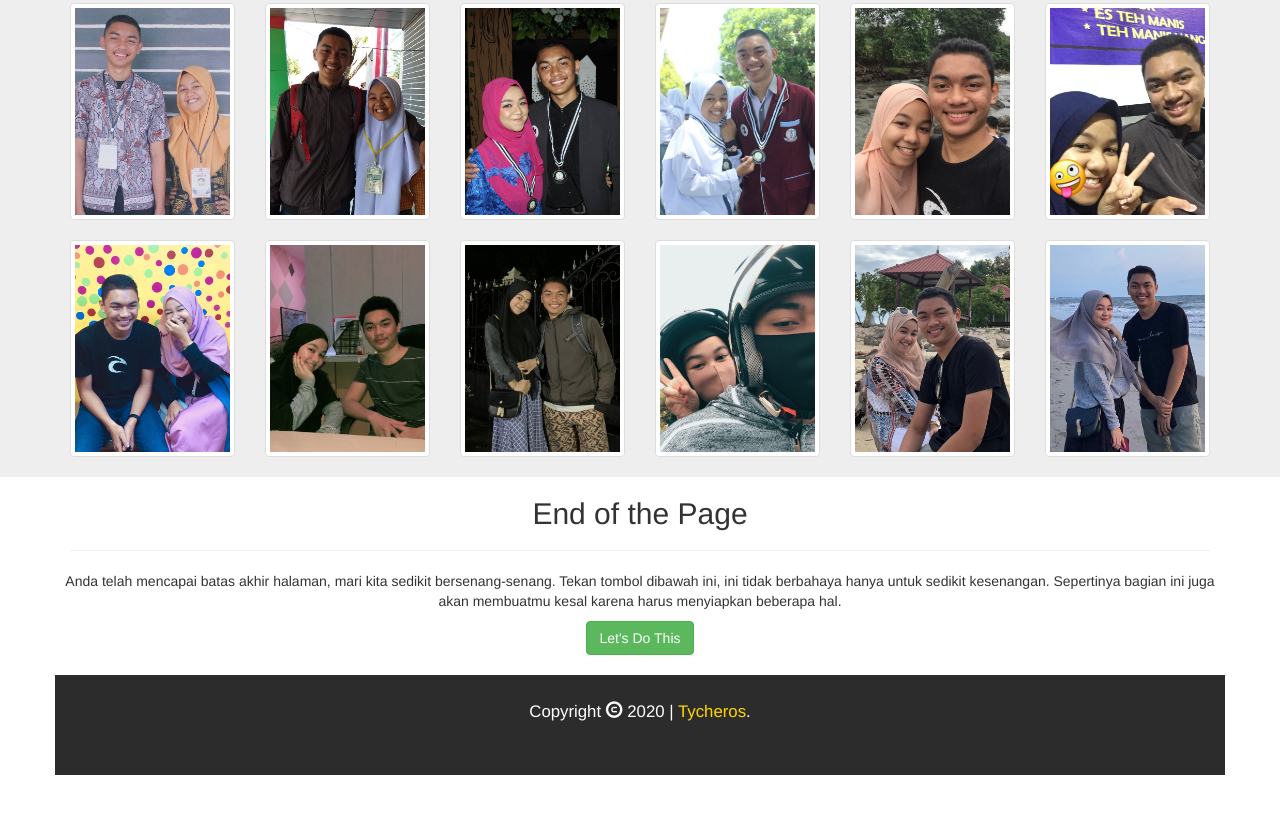
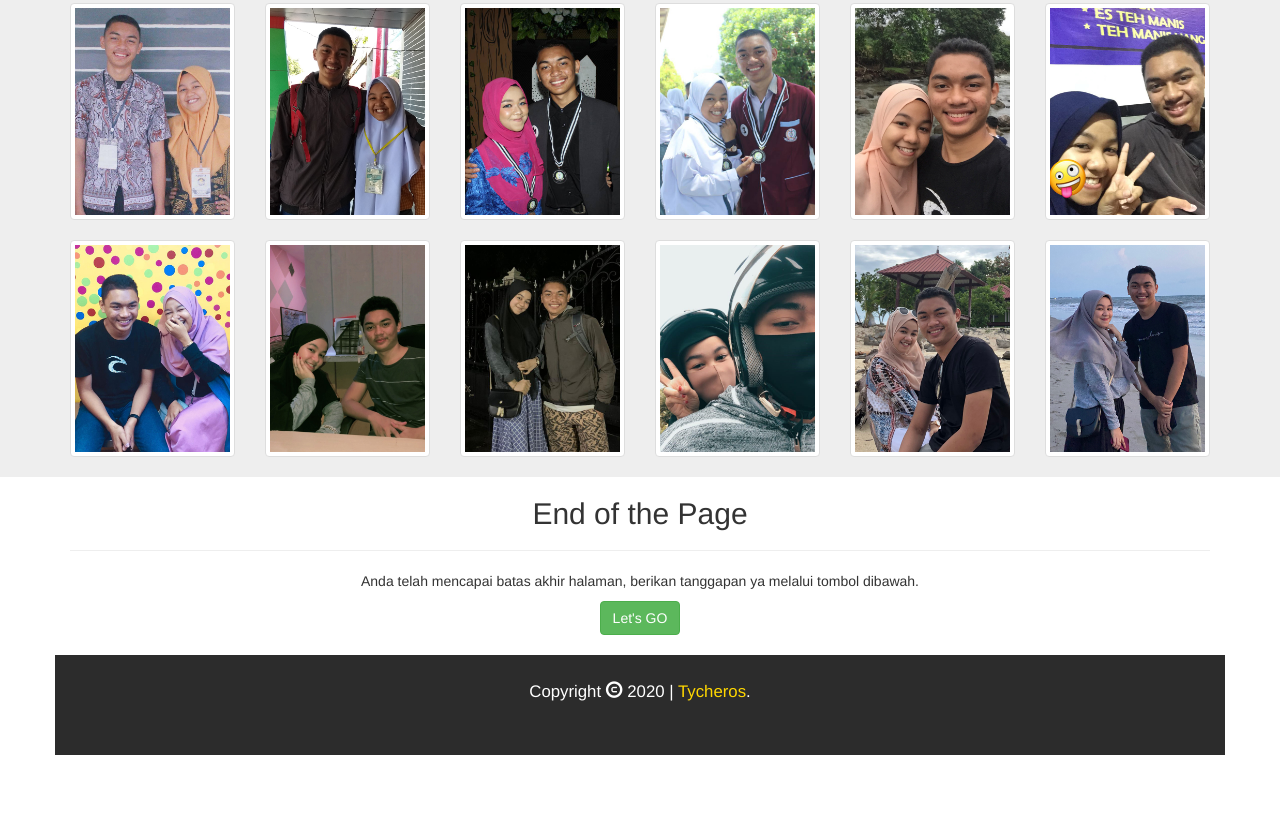
Before and after one commit to publicflare/ayya19b, a plain HTML site: page index.html in a window 1280 px wide. Shown: the part 1478-2291 px from the top of the page. Drawn offline with nearby package versions, Linux system fonts and the light colour scheme.

Commit message:
Update index.html

```diff
--- a/index.html
+++ b/index.html
@@ -216,8 +216,8 @@
           </div>
           <div class="row">
   <div class="col-sm-12 text-center" >
-     <p>Anda telah mencapai batas akhir halaman, mari kita sedikit bersenang-senang. Tekan tombol dibawah ini, ini tidak berbahaya hanya untuk sedikit kesenangan. Sepertinya bagian ini juga akan membuatmu kesal karena harus menyiapkan beberapa hal.</p>
-     <a class="btn btn-success" href="http://telegram.me/november_13bot" role="button" target="_blank">Let's Do This</a>
+     <p>Anda telah mencapai batas akhir halaman, berikan tanggapan ya melalui tombol dibawah.</p>
+     <a class="btn btn-success" href="https://instagram.com/fitrawanwirasf" role="button" target="_blank">Let's GO</a>
      <br>
   </div>
 </div>
```
